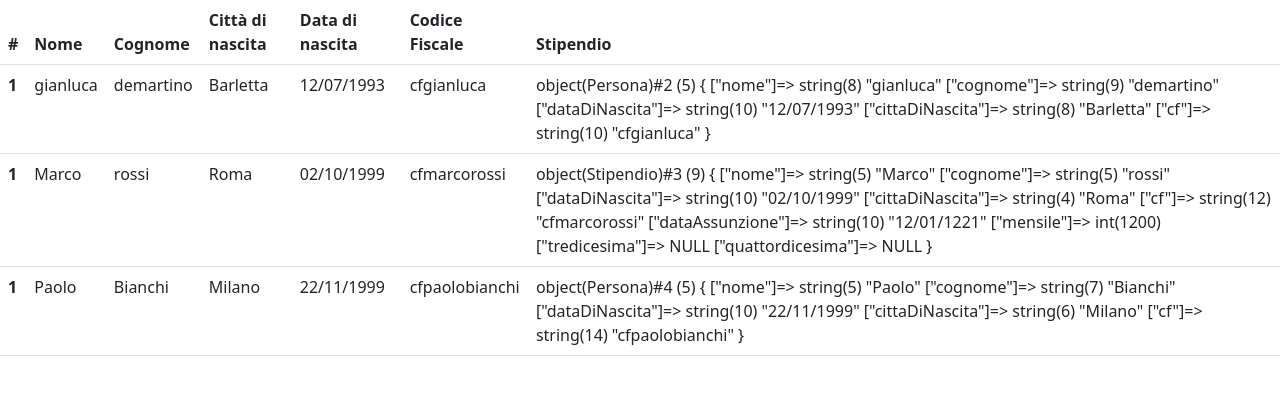
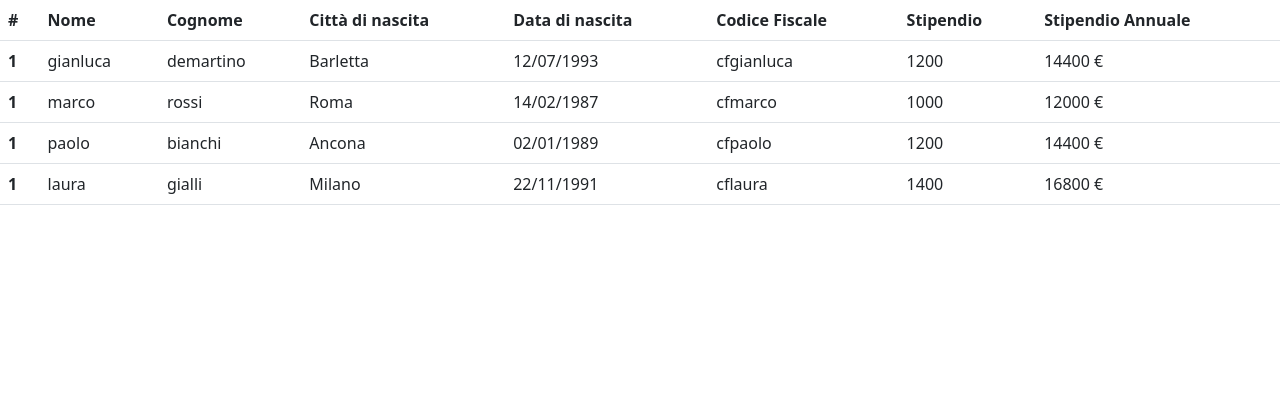
Before and after one commit to gdemartino93/php-oop-3, a PHP site: page / in a window 1280 px wide. Shown: the top 395 px of the page. Run offline with PHP 8.4, Linux system fonts and the light colour scheme; data that the repository does not hold is empty.

Commit message:
stipendio annuale

```diff
--- a/Classes/Impiegato.php
+++ b/Classes/Impiegato.php
@@ -1,11 +1,13 @@
 <?php
 
 class Impiegato extends Persona{
-
-    public $dataAssunzione;
-    public function __construct($nome,$cognome,$dataDiNascita,$cittaDiNascita,$cf,$dataAssunzione)
+    private $stipendio;
+    private $dataAssunzione;
+    public function __construct($nome,$cognome,$dataDiNascita,$cittaDiNascita,$cf,$dataAssunzione, $stipendio)
     {
         $this-> dataAssunzione = $dataAssunzione ;
+        $this-> stipendio = $stipendio ;
+
         parent :: __construct($nome,$cognome,$dataDiNascita,$cittaDiNascita,$cf,$dataAssunzione);
     }
     public function setDataAssunzione($dataAssunzione){
@@ -14,6 +16,12 @@ class Impiegato extends Persona{
     public function getDataAssunzione(){
         return $this-> dataAssunzione;
     }
+    public function getStipendioMensile(){
+        return $this-> stipendio -> getMensile();
+    }
+    public function getStipendioAnnuale(){
+        return $this-> stipendio -> getMensile() * 12;
+    }
 }
 
 
--- a/Classes/Persona.php
+++ b/Classes/Persona.php
@@ -7,7 +7,7 @@ class Persona{
     public $cittaDiNascita;
     public $cf;
 
-    public function __construct($nome,$cognome,$dataDiNascita,$cittaDiNascita,$cf,$mensile)
+    public function __construct($nome,$cognome,$dataDiNascita,$cittaDiNascita,$cf)
     {
         $this -> nome = $nome;
         $this -> cognome = $cognome;
--- a/Classes/Stipendio.php
+++ b/Classes/Stipendio.php
@@ -1,16 +1,15 @@
 <?php
-include_once __DIR__ ."/Impiegato.php";
-class Stipendio extends Impiegato{
+
+class Stipendio {
     public $mensile;
     public $tredicesima;
     public $quattordicesima;
 
-    public function __construct($nome,$cognome,$dataDiNascita,$cittaDiNascita,$cf,$dataAssunzione,$mensile,$tredicesima,$quattordicesima)
+    public function __construct($mensile,$tredicesima,$quattordicesima)
     {
         $this -> mensile = $mensile;
         $this -> tredicesima = $tredicesima;
         $this -> quattordicesima = $quattordicesima;
-        parent :: __construct($nome,$cognome,$dataDiNascita,$cittaDiNascita,$cf,$dataAssunzione,$mensile,$tredicesima,$quattordicesima);
     }
     public function setMensile($mensile){
         $this-> mensile = $mensile;
--- a/index.php
+++ b/index.php
@@ -12,9 +12,12 @@
         include_once __DIR__ ."/Classes/Stipendio.php";
         include_once __DIR__ ."/Classes/Impiegato.php";
         $persone = [
-            new Persona("gianluca","demartino","12/07/1993","Barletta","cfgianluca",1000),
-            new Stipendio("Marco","rossi","02/10/1999","Roma","cfmarcorossi","12/01/1221",1200,null,null),
-            new Persona("Paolo","Bianchi","22/11/1999","Milano","cfpaolobianchi", $mensile),
+            new Impiegato("gianluca","demartino","12/07/1993","Barletta","cfgianluca","12/07/2022",new Stipendio(1200,1000,1000)),
+            new Impiegato("marco","rossi","14/02/1987","Roma","cfmarco","14/02/2014",new Stipendio(1000,null,null)),
+            new Impiegato("paolo","bianchi","02/01/1989","Ancona","cfpaolo","22/11/2005",new Stipendio(1200,null,null)),
+            new Impiegato("laura","gialli","22/11/1991","Milano","cflaura","23/12/2021",new Stipendio(1400,1000,1000)),
+
+
         ];
 
     ?>
@@ -30,6 +33,7 @@
       <th scope="col">Data di nascita</th>
       <th scope="col">Codice Fiscale</th>
       <th scope="col">Stipendio</th>
+      <th scope="col">Stipendio Annuale</th>
     </tr>
   </thead>
   <tbody>
@@ -41,7 +45,9 @@
       <td><?php echo $persona -> getCittaDiNascita() ?></td>
       <td><?php echo $persona -> getDataDiNascita() ?></td>
       <td><?php echo $persona -> getCf() ?></td>
-      <td><?php var_dump($persona) ?></td>
+      <td><?php echo $persona -> getStipendioMensile()  ?></td>
+      <td><?php echo $persona -> getStipendioAnnuale()  ?> &euro;</td>
+
     </tr>
 
 <?php }
```
